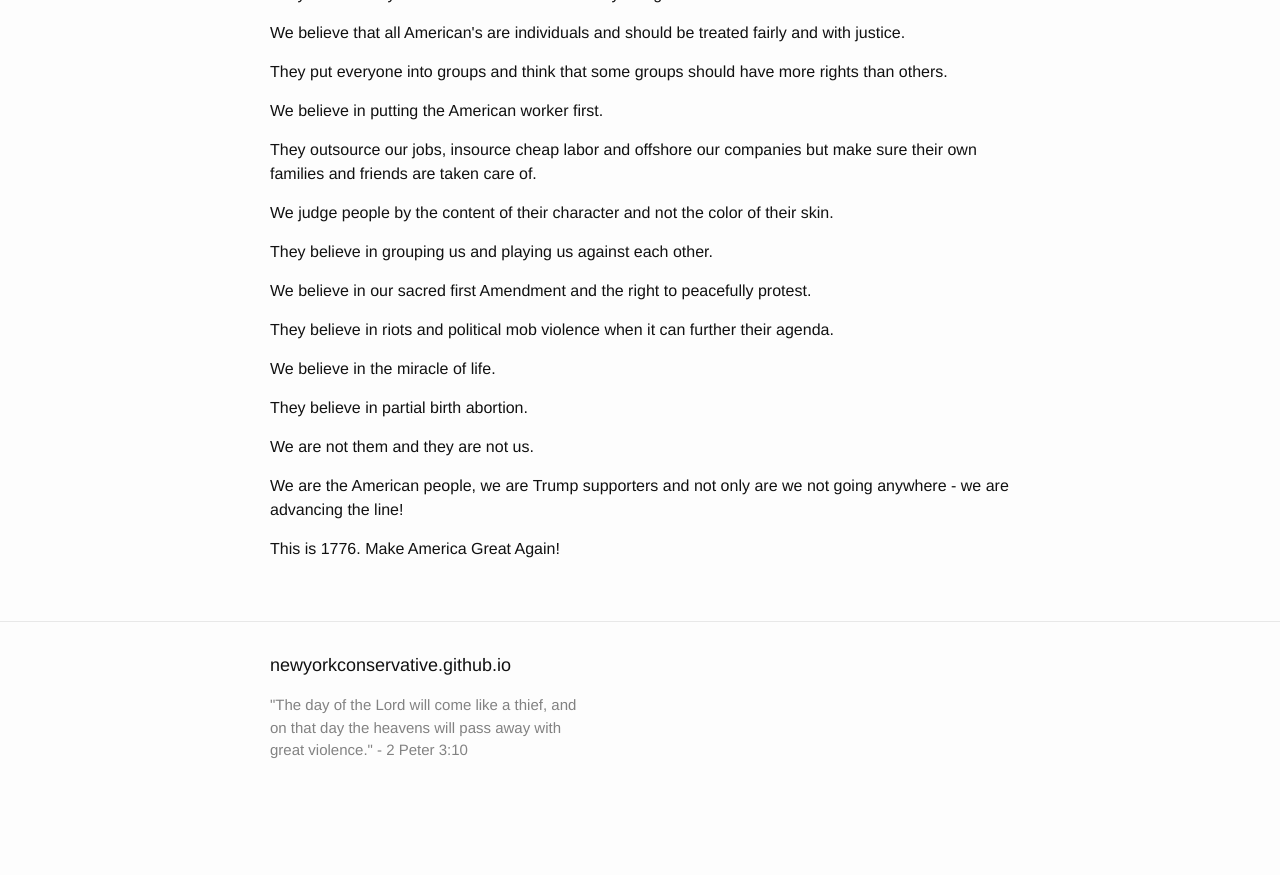
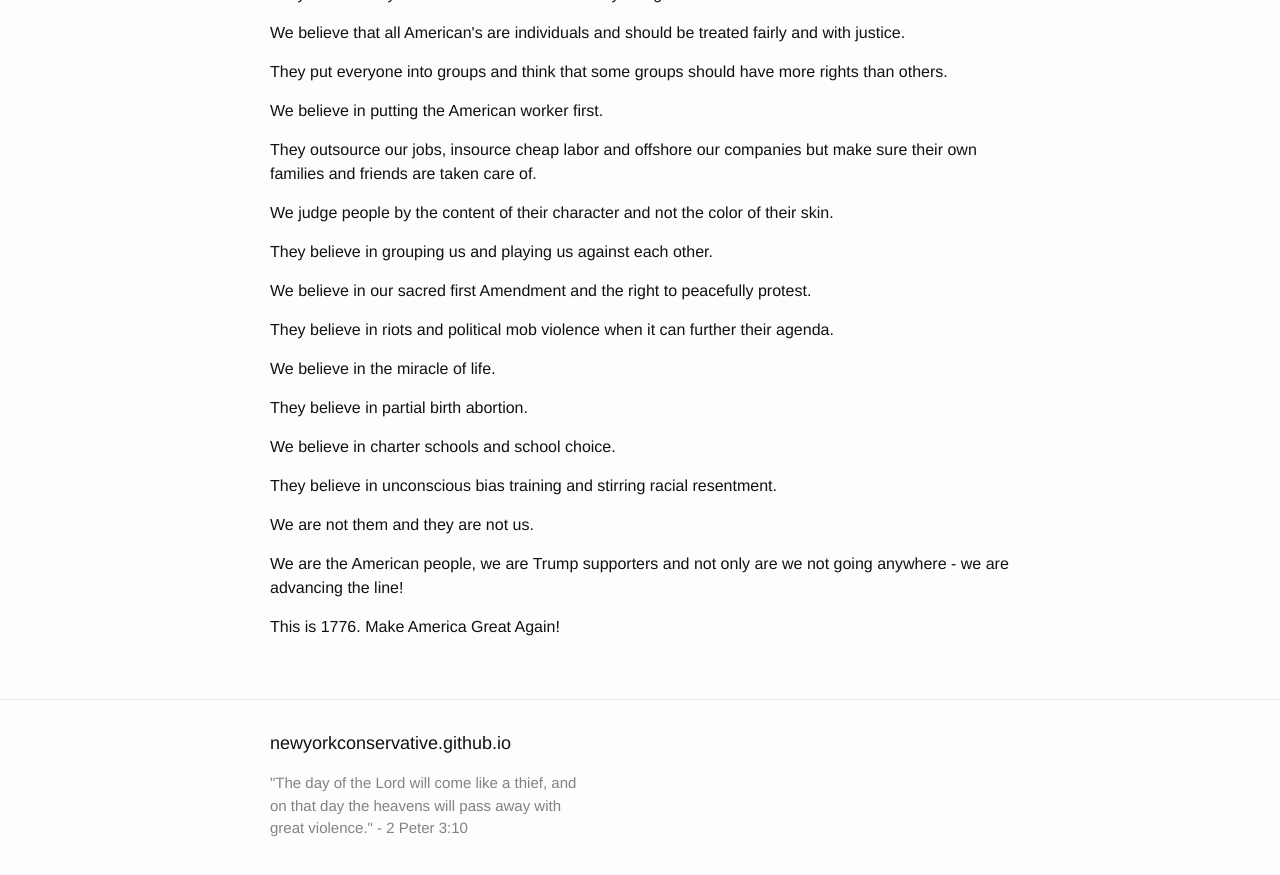
Before and after one commit to newyorkconservative/newyorkconservative.github.io, a Jekyll site: the page built from _posts/2021-01-11-them-the-power-elite-and-us-we-the-people.md, in a window 1280 px wide and 900 px high, scrolled down 2102 px. Shown: the top 875 px of the window. Built offline with Jekyll 4.4.1, drawn with Linux system fonts in a browser that asks for light colours; before the commit the page ends 2924 px from its top, so only the background shows below that.

Commit message:
Syncing _posts/2021-01-11-them-the-power-elite-and-us-we-the-people.md from WordPress at https://www.newyorkconservative.com () - wpghs

```diff
--- a/_posts/2021-01-11-them-the-power-elite-and-us-we-the-people.md
+++ b/_posts/2021-01-11-them-the-power-elite-and-us-we-the-people.md
@@ -192,6 +192,14 @@ post_date: 2021-01-11 22:39:53
 <!-- /wp:paragraph -->
 
 <!-- wp:paragraph -->
+<p>We believe in charter schools and school choice.</p>
+<!-- /wp:paragraph -->
+
+<!-- wp:paragraph -->
+<p>They believe in unconscious bias training and stirring racial resentment.</p>
+<!-- /wp:paragraph -->
+
+<!-- wp:paragraph -->
 <p>We are not them and they are not us.</p>
 <!-- /wp:paragraph -->
 
```
